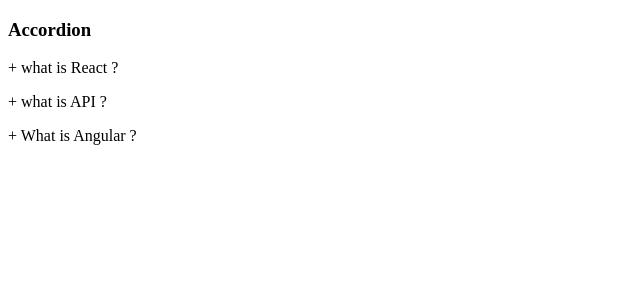
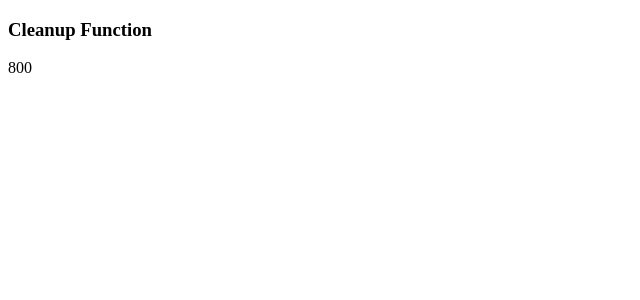
Before and after one commit to Gauravnag/ReactCustomHooks, a React (Create React App) app: page / in a window 1280 px wide. Shown: the top 300 px of the page, without its empty margins (0-640 px from the left). Built offline with nearby package versions, Linux system fonts and the light colour scheme.

Commit message:
Clean up memory on resize

```diff
--- a/src/Accordion.js
+++ /dev/null
@@ -1,15 +0,0 @@
-import { useState } from "react";
-
-const Accordion = ({question, answer}) => {
-    const [accData, setAccData] = useState(false);
-    const quiz =() => {
-        setAccData(!accData);
-    }
-    return (
-        <>
-            <p onClick={quiz}> {accData ? "-" : "+"} {question} </p>
-            <p> { accData && answer} </p>
-        </>
-    )
-}
-export default Accordion;
--- a/src/Api.js
+++ /dev/null
@@ -1,21 +0,0 @@
-
-
-const Api = [
-    {
-        id: 1,
-        question: "what is React ?",
-        answer: "Library",
-    },
-    {
-        id: 2,
-        question: "what is API ?",
-        answer: "JSON",
-    },
-    {
-        id: 3,
-        question: "What is Angular ?",
-        answer: "Framework",
-    }
-]
-
-export default Api;
--- a/src/App.js
+++ b/src/App.js
@@ -1,17 +1,29 @@
-import { useState } from "react";
-import Api from "./Api";
-import Accordion from "./Accordion";
+import { useEffect, useState } from "react";
 
 const App = () => {
-    const [data, setData] = useState(Api);
+    // Store The main width of the window
+    const [widthCount, setWidthCount] = useState(window.screen.width);
+    // Width change based on window resize
+    const actualWidth = () => {
+      // Store the change width of width after resize
+      setWidthCount(window.innerWidth);
+      console.log(window.innerWidth);
+    }
+
+    useEffect(() => {
+      // Inspect Element Tab -> Event Listeners
+        // Addng to memory
+        window.addEventListener("resize", actualWidth);
+
+        return () => {
+          // Removing from memory
+          window.removeEventListener("resize", actualWidth);
+        }
+    })
     return(
         <>
-          <h3>Accordion</h3>
-          {
-            data.map((curr) => {
-              return <Accordion key={curr.id} {...curr} />
-            })
-          }
+         <h3>Cleanup Function</h3>
+         <p> {widthCount} </p>
         </>
     )
 }
```
